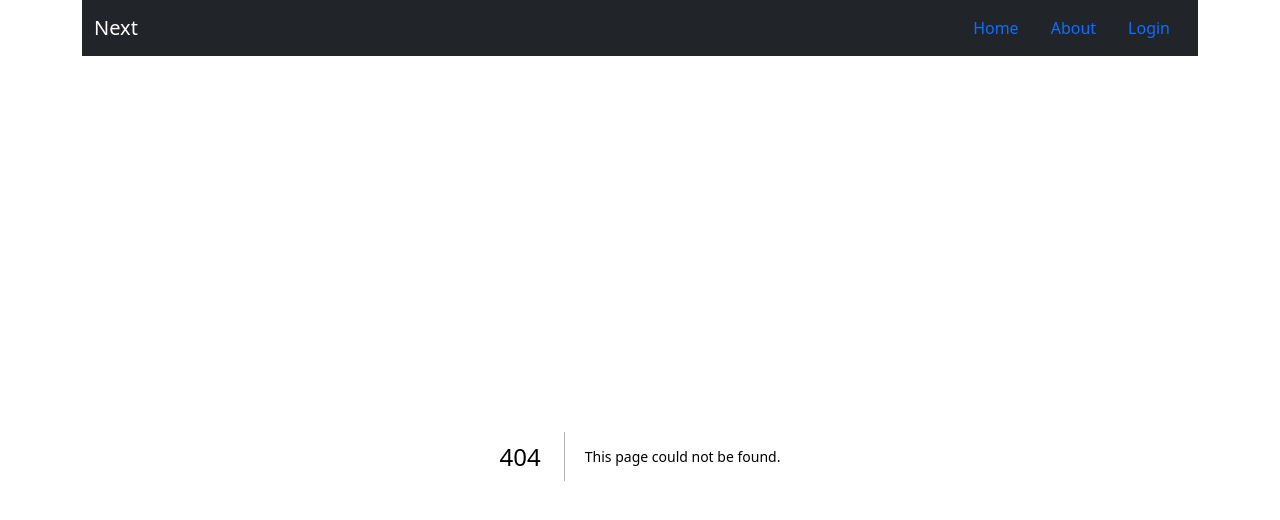
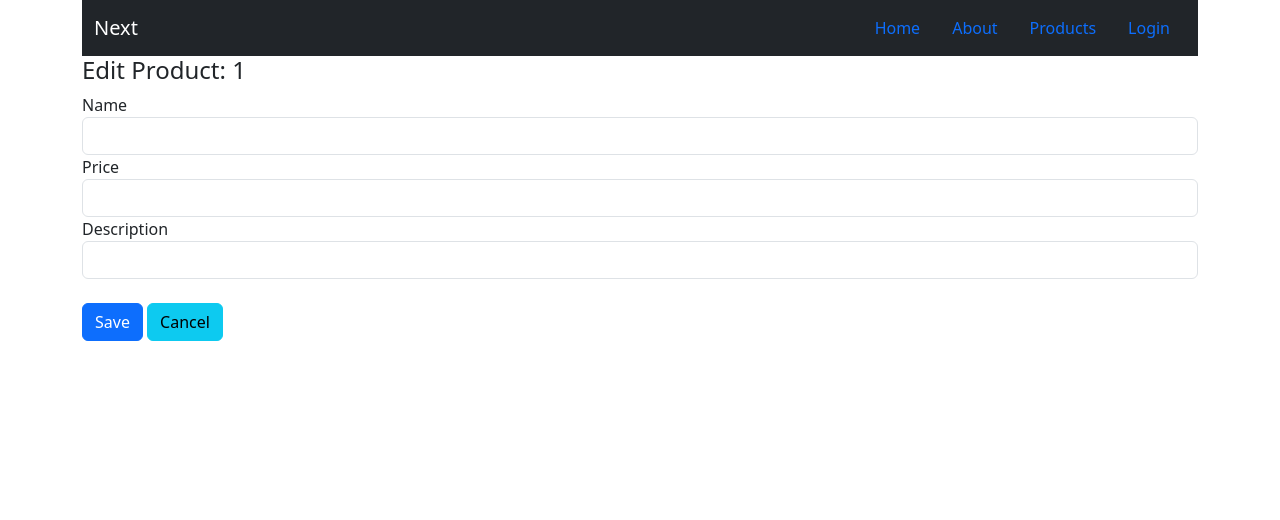
Before and after one commit to aniljos/Netxjs-Oct-2024, a Next.js app in the folder the-awesome-app/: page /products/1 in a window 1280 px wide. Before the commit this address had no page. Shown: the top 520 px of the page. Built offline with nearby package versions, Linux system fonts and the light colour scheme.

Commit message:
Day 2 session 3

```diff
--- a/the-awesome-app/src/app/layout.tsx
+++ b/the-awesome-app/src/app/layout.tsx
@@ -40,6 +40,9 @@ export default function RootLayout({
                   <Link className="nav-link" href="/about">About</Link>
                 </li>
                 <li className="nav-item">
+                  <Link className="nav-link" href="/products">Products</Link>
+                </li>
+                <li className="nav-item">
                   <Link className="nav-link" href="/login">Login</Link>
                 </li>
               </ul>
--- /dev/null
+++ b/the-awesome-app/src/app/products/[id]/page.tsx
@@ -0,0 +1,36 @@
+'use client';
+
+import { useParams } from "next/navigation"
+
+export default function EditProductPage(){
+
+    const params = useParams();
+
+    return (
+        <div>
+            <h4>Edit Product: {params.id}</h4>
+
+            <form>
+                <div className="form-group">
+                    <label htmlFor="name">Name</label>
+                    <input  className="form-control" id="name"/>
+                </div>
+                <div className="form-group">
+                    <label htmlFor="price">Price</label>
+                    <input type="number"  className="form-control" id="price"/>
+                </div>
+                <div className="form-group">
+                    <label htmlFor="desc">Description</label>
+                    <input  className="form-control" id="desc"/>
+                </div>
+                <br/>
+                <div>
+                    <button className="btn btn-primary">Save</button>&nbsp;
+                    <button className="btn btn-info">Cancel</button>
+                </div>
+
+            </form>
+
+        </div>
+    )
+}
--- /dev/null
+++ b/the-awesome-app/src/model/Product.ts
@@ -0,0 +1,4 @@
+export class Product{
+
+    constructor(public id: number, public name: string, public description: string, public price: number, public imageUrl: string){}
+}
```
Also changed, not shown: the-awesome-app/src/app/login/page.tsx (+11 -2 lines), the-awesome-app/src/app/products/page.module.css (added, +9 -0 lines), the-awesome-app/src/app/products/page.tsx (added, +76 -0 lines).
